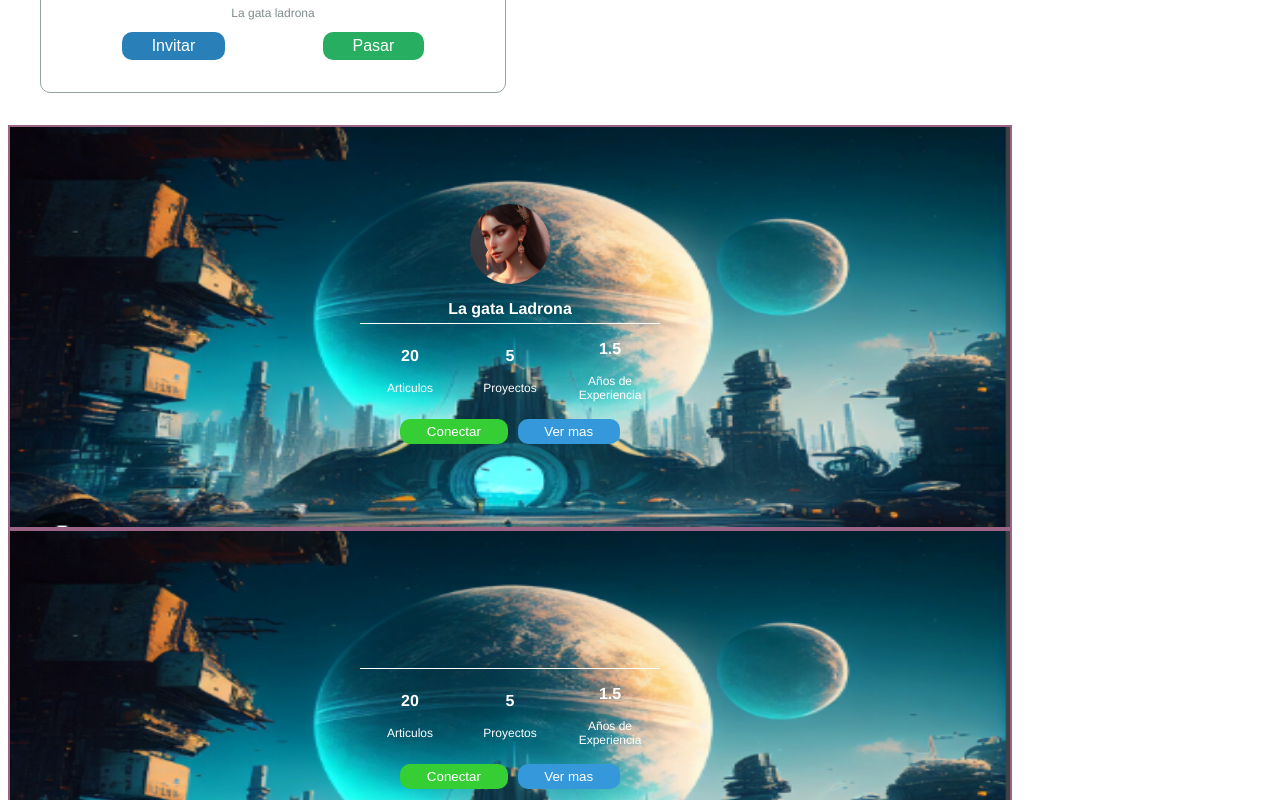
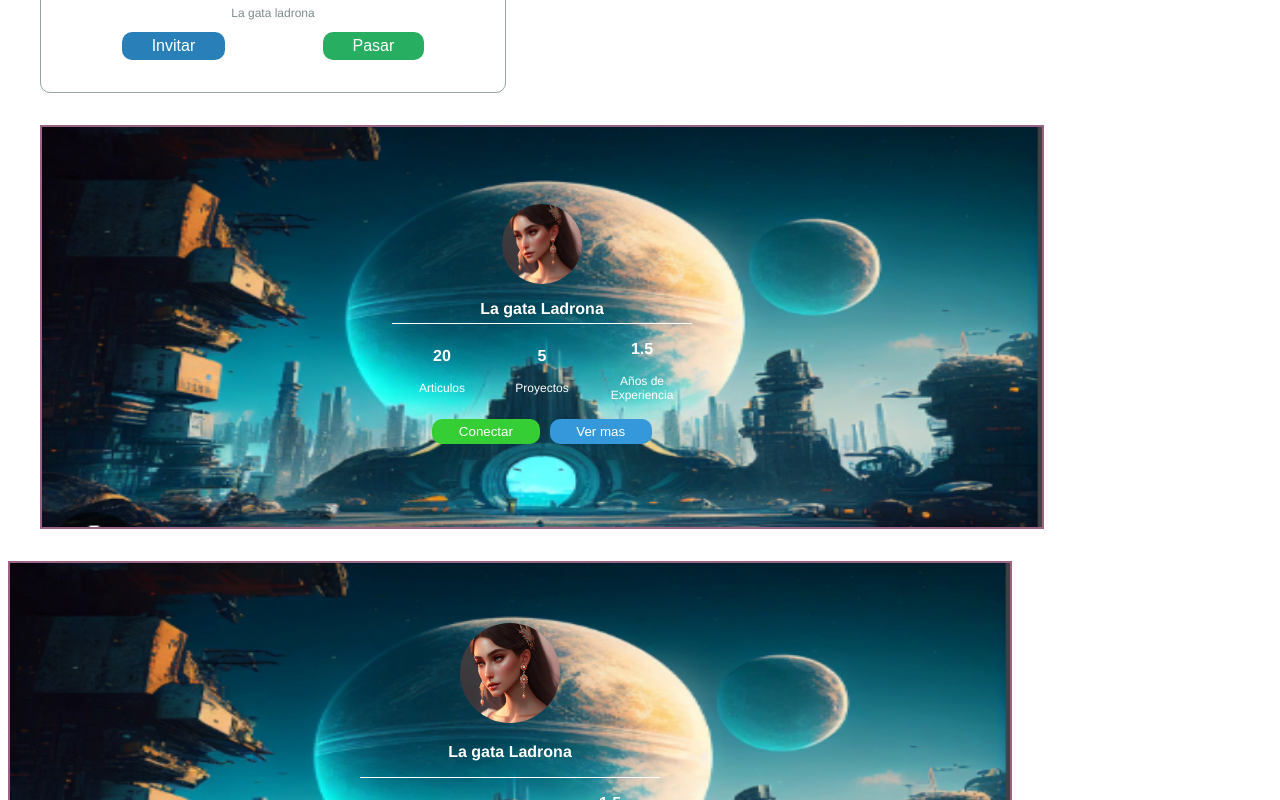
Before and after one commit to Pheobhe/practica_vue_cli, a Vue app: page / in a window 1280 px wide. Shown: the part 3100-3900 px from the top of the page. Built offline with nearby package versions, Linux system fonts and the light colour scheme.

Commit message:
PortadaHome, propiedades de los componentes

```diff
--- /dev/null
+++ b/src/components/base/VButtonPrimary.vue
@@ -0,0 +1,28 @@
+<template>
+     <button class="btn-primary " :style="{background: mainColor}">{{titulo}}</button>
+
+</template>
+
+<script>
+    export default {
+        name: 'VButtonPrimary',
+        props: {
+            titulo: String,
+            mainColor: String
+        }
+    }
+</script>
+
+<style lang="scss" scoped>
+
+    .btn-primary{
+        background: rgb(53, 207, 53);
+        padding: 5px 2em 5px 2em;
+        margin: 5px;
+        border: none;
+        border-radius: 10px;
+        color: white;
+
+       }
+
+</style>
--- a/src/components/base/VCardImageName.vue
+++ b/src/components/base/VCardImageName.vue
@@ -1,7 +1,7 @@
 <template>
     <div class="card-image-name">
         <img
-        class="card-portada__content__img"
+        class="card-image-name__img"
         src="../../assets/person.png"
         >
         <p class="card-image-name__name">La gata Ladrona</p>
@@ -19,6 +19,17 @@
 
 .card-image-name{
 
+    &__img {
+
+    width: 100px;
+    height: 100px;
+    border-radius: 50%;
+    }
+    &__name {
+        font-weight: bold;
+        color: white;
+    }
+
 }
 
 </style>
--- a/src/components/practicasCss/CardPortada.vue
+++ b/src/components/practicasCss/CardPortada.vue
@@ -52,7 +52,7 @@
         position: relative;
         display: flex;
         justify-content: center;
-
+        margin: 2em;
 
         &__img{
             width: 100%;
--- a/src/components/practicasCss/PortadaHome.vue
+++ b/src/components/practicasCss/PortadaHome.vue
@@ -1,10 +1,13 @@
 <template>
+
     <div class="card-portada">
         <img
         class="card-portada__img"
         src="../../assets/fondo.png"
         >
         <div class="card-portada__content">
+
+            <v-card-image-name/>
 
             <div class="card-portada__content__reporter">
                 <div class="card-portada__content__reporter__items">
@@ -21,8 +24,14 @@
                 </div>
             </div>
             <div class="card-portada__content__control">
-                <button class="card-portada__content__control__btn">Conectar</button>
-                <button class="card-portada__content__control__btn celeste">Ver mas</button>
+                <v-button-primary
+                titulo="Conectar"
+                />
+                <v-button-primary
+                titulo="Ver mas"
+                main-color=" #3498db"
+                />
+
             </div>
 
 
@@ -33,8 +42,17 @@
 </template>
 
 <script>
+
+    import VCardImageName from '@/components/base/VCardImageName'
+    import VButtonPrimary from '@/components/base/VButtonPrimary'
+
     export default {
-        name: 'CardPortada'
+        name: 'PortadaHome',
+
+        components: {
+            VCardImageName,
+            VButtonPrimary
+        }
     }
 </script>
 
@@ -96,21 +114,7 @@
                             }
                         }
                 }
-            &__control{
 
-                &__btn{
-                    background: rgb(53, 207, 53);
-                    padding: 5px 2em 5px 2em;
-                    margin: 5px;
-                    border: none;
-                    border-radius: 10px;
-                    color: white;
-                    &.celeste{
-                        background:  #3498db;
-                    }
-
-                }
-            }
         }
 }
 
```
Also changed, not shown: 2 other files (tests, documents, lock files or other folders).
